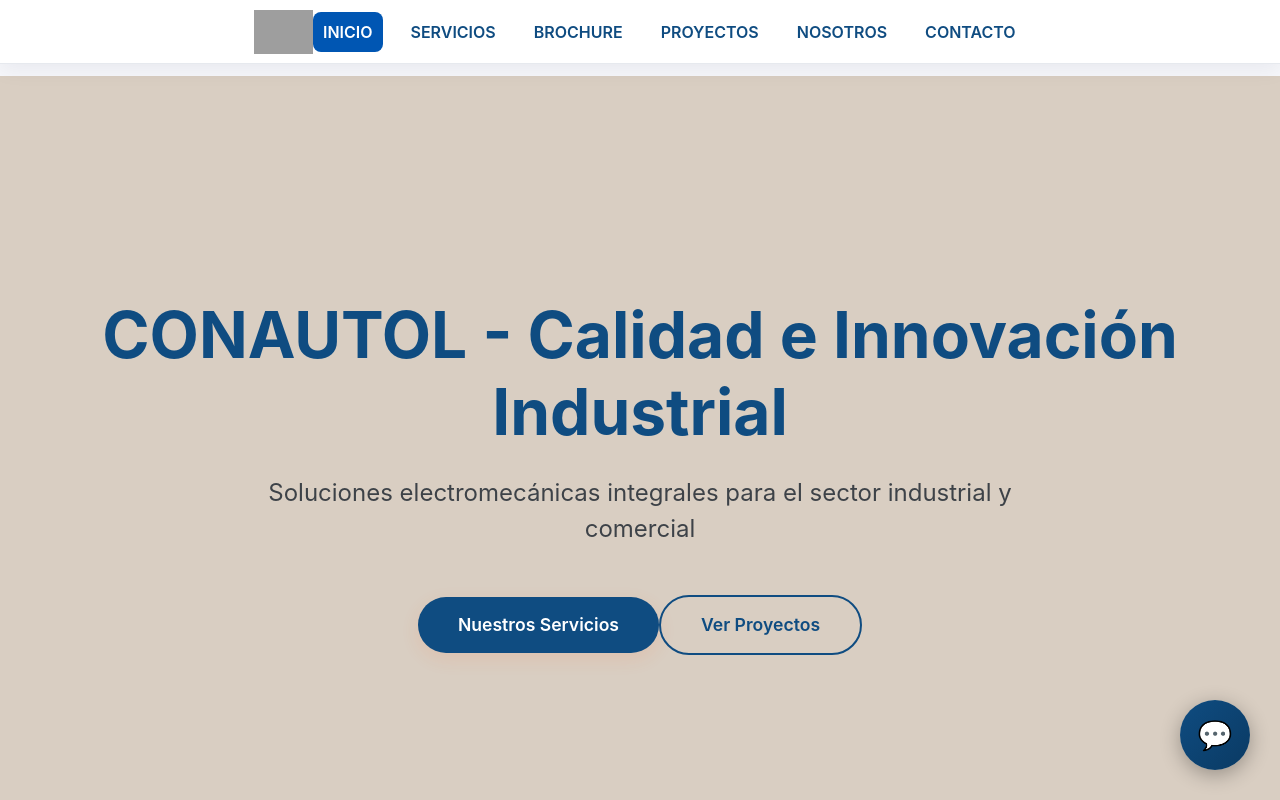
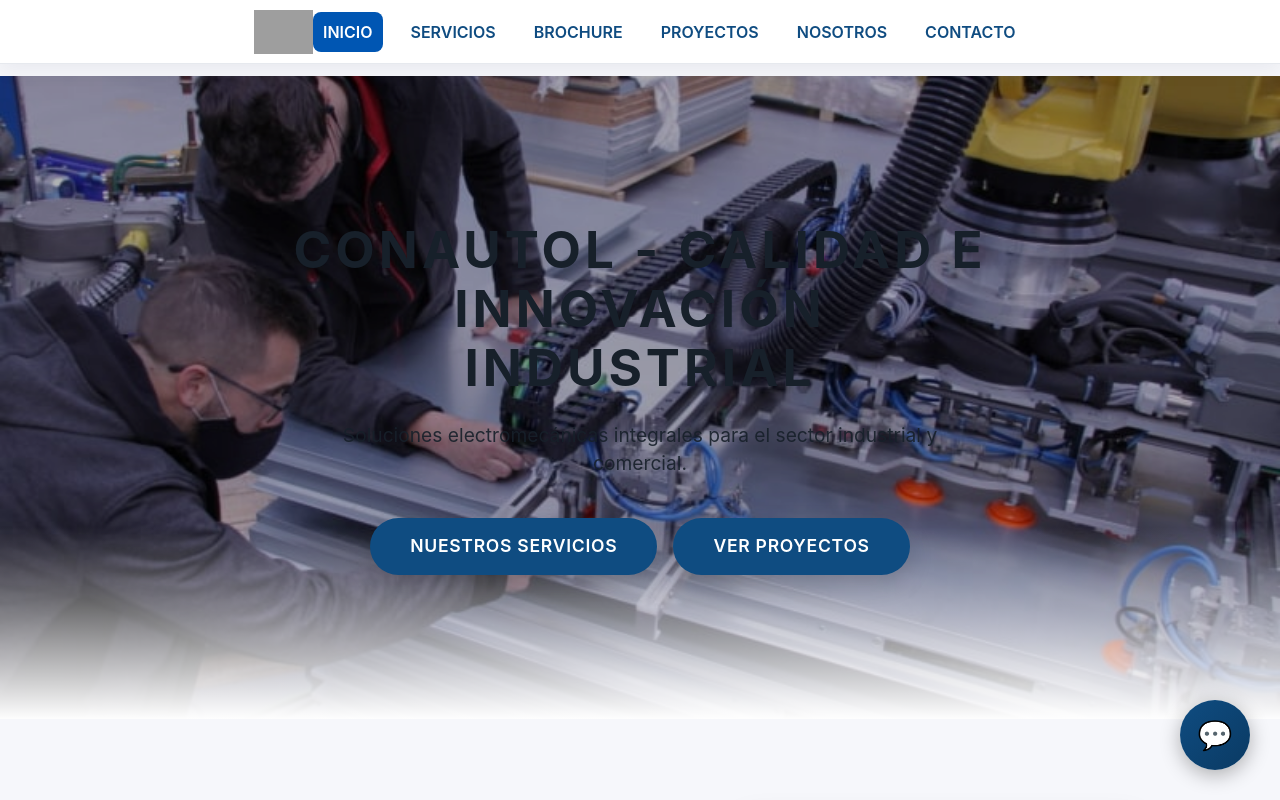
Before and after one commit to juliandiaz09/Frontend_CONAUTOL, an Angular app: page /inicio in a window 1280 px wide. Shown: the top 800 px of the page. Built offline with nearby package versions, Linux system fonts and the light colour scheme; no server answers; grey boxes are pictures that could not be loaded.

Commit message:
Mejoras en la sección de inicio, falta pequeñas cosas con respecto a letra degradado

```diff
--- a/src/app/paginas/inicio/inicio.component.css
+++ b/src/app/paginas/inicio/inicio.component.css
@@ -9,7 +9,7 @@
   --color-border-futuristic: var(--color-muted);
 }
 
-/* Asegurar que todo el componente use el tema oscuro */
+/* Asegurar que todo el componente use el tema */
 :host {
   display: block;
   background-color: var(--color-bg-dark);
@@ -23,8 +23,8 @@
 
 body {
   font-family: 'Inter', sans-serif; /* Modern font */
-  color: var(--color-text-light); /* Ensure body text is light */
-  background-color: var(--color-bg-dark); /* Ensure body background is dark */
+  color: var(--color-text-light);
+  background-color: var(--color-bg-dark);
 }
 
 .inicio-container {
@@ -44,7 +44,9 @@
   padding: 0 20px;
 }
 
-h1, h2, h3 {
+h1,
+h2,
+h3 {
   color: var(--color-text-light);
   font-weight: 700;
 }
@@ -68,99 +70,243 @@
 
 /* Keyframe Animations */
 @keyframes fadeIn {
-  from { opacity: 0; transform: translateY(20px); }
-  to { opacity: 1; transform: translateY(0); }
+  from {
+    opacity: 0;
+    transform: translateY(20px);
+  }
+  to {
+    opacity: 1;
+    transform: translateY(0);
+  }
 }
 
 @keyframes slideInLeft {
-  from { opacity: 0; transform: translateX(-50px); }
-  to { opacity: 1; transform: translateX(0); }
+  from {
+    opacity: 0;
+    transform: translateX(-50px);
+  }
+  to {
+    opacity: 1;
+    transform: translateX(0);
+  }
 }
 
 @keyframes slideInRight {
-  from { opacity: 0; transform: translateX(50px); }
-  to { opacity: 1; transform: translateX(0); }
+  from {
+    opacity: 0;
+    transform: translateX(50px);
+  }
+  to {
+    opacity: 1;
+    transform: translateX(0);
+  }
 }
 
 @keyframes pulse {
-  0% { transform: scale(1); }
-  50% { transform: scale(1.05); }
-  100% { transform: scale(1); }
+  0% {
+    transform: scale(1);
+  }
+  50% {
+    transform: scale(1.05);
+  }
+  100% {
+    transform: scale(1);
+  }
 }
 
-/* Hero Section */
+/* ===========================
+   BOTONES BASE (INICIO)
+   =========================== */
+
+.btn-primary,
+.btn-secondary {
+  display: inline-flex;
+  align-items: center;
+  justify-content: center;
+  gap: 0.4rem;
+  padding: 0.9rem 2.4rem;
+  border-radius: 999px;
+  font-size: 1rem;
+  font-weight: 600;
+  letter-spacing: 0.04em;
+  text-transform: uppercase;
+  border: none;
+  cursor: pointer;
+  transition: transform 0.2s ease, box-shadow 0.25s ease,
+    background-color 0.25s ease, color 0.25s ease, border-color 0.25s ease;
+}
+
+/* Primario: relleno */
+.btn-primary {
+  background: var(--color-primary-futuristic);
+  color: var(--color-surface);
+  box-shadow: 0 10px 25px rgba(0, 0, 0, 0.15);
+}
+
+.btn-primary:hover {
+  transform: translateY(-2px);
+  box-shadow: 0 16px 40px rgba(0, 0, 0, 0.25);
+  background: var(--color-accent-futuristic);
+}
+
+/* Secundario base (para otras secciones si lo usas solo) */
+.btn-secondary {
+  background: transparent;
+  color: var(--color-primary-futuristic);
+  border: 2px solid var(--color-primary-futuristic);
+}
+
+.btn-secondary:hover {
+  background: var(--color-primary-futuristic);
+  color: var(--color-bg-dark);
+  transform: translateY(-2px);
+  box-shadow: 0 12px 30px rgba(0, 0, 0, 0.25);
+}
+
+/* ===========================
+   HERO SECTION CON IMAGEN
+   =========================== */
+
 .hero-section {
-  height: 100vh;
+  position: relative;
+  min-height: 80vh;
+  display: flex;
+  align-items: center;
+  overflow: hidden;
+  background-color: var(--color-bg-dark); /* fallback */
+}
+
+/* Fondo de imagen */
+.hero-bg {
+  position: absolute;
+  inset: 0;
+  background-size: cover;
+  background-position: center;
+  background-repeat: no-repeat;
+  z-index: 0;
+}
+
+/* Capa oscura encima de la imagen */
+.hero-overlay {
+  position: absolute;
+  inset: 0;
+  background: rgba(0, 0, 0, 0.3); /* bien oscura */
+  z-index: 1;
+  pointer-events: none; /* no bloquea clics en botones */
+}
+
+/* Degradado inferior hacia la siguiente sección */
+.hero-bottom-gradient {
+  position: absolute;
+  left: 0;
+  right: 0;
+  bottom: -1px;
+  height: 30%;
+  background: linear-gradient(
+    to bottom,
+    transparent,
+    var(--color-card-bg)
+  );
+  z-index: 2;
+}
+
+/* Contenido sobre las capas */
+.hero-inner {
+  position: relative;
+  z-index: 3;
+  padding: 4rem 0;
   display: flex;
   align-items: center;
   justify-content: center;
-  text-align: center;
-  position: relative;
-  overflow: hidden;
-  background-color: hwb(31 76% 15%);
 }
 
 .hero-content {
-  position: relative;
-  z-index: 1;
+  max-width: 720px;
+  text-align: center;
   animation: fadeIn 1s ease-out;
 }
 
 .hero-content h1 {
-  font-size: 4rem;
+  font-size: clamp(2.4rem, 4vw, 3.4rem);
   margin-bottom: 1.5rem;
-  line-height: 1.2;
-  color: var(--color-primary);
+  line-height: 1.15;
+  color: #ffffff;
+  letter-spacing: 0.08em;
+  text-transform: uppercase;
 }
 
 .hero-content p {
-  font-size: 1.5rem;
-  margin-bottom: 3rem;
-  max-width: 800px;
+  font-size: 1.2rem;
+  margin-bottom: 2.5rem;
+  max-width: 640px;
   margin-left: auto;
   margin-right: auto;
-  opacity: 0.8;
+  opacity: 0.9;
+  color: #f7f7f7;
 }
 
+.hero-buttons {
+  display: inline-flex;
+  gap: 1rem;
+  flex-wrap: wrap;
+  justify-content: center;
+}
+
+/* Botones del hero: mismos colores ambos */
 .hero-buttons .btn-primary,
 .hero-buttons .btn-secondary {
   padding: 15px 40px;
   border-radius: 50px;
   font-size: 1.1rem;
   font-weight: 600;
-  transition: all 0.3s ease;
   animation: fadeIn 1s ease-out 0.5s backwards;
+  background: var(--color-primary-futuristic);
+  color: var(--color-surface);
+  border: none;
+  box-shadow: 0 10px 25px rgba(0, 0, 0, 0.15);
 }
 
-.hero-buttons .btn-primary {
-  background: var(--color-primary-futuristic);
-  color: var(--color-surface); /* button text white for primary background */
-  border: none;
+.hero-buttons .btn-primary:hover,
+.hero-buttons .btn-secondary:hover {
+  background: var(--color-accent-futuristic);
+  color: var(--color-surface);
+  transform: translateY(-3px);
+  box-shadow: 0 12px 32px rgba(0, 0, 0, 0.25);
 }
 
-.hero-buttons .btn-primary:hover {
-  background: var(--color-accent-futuristic);
-  transform: translateY(-3px);
-  box-shadow: 0 8px 20px rgba(0, 200, 220, 0.3);
-}
+/* En pantallas chicas, apilamos los botones */
+@media (max-width: 768px) {
+  .hero-section {
+    padding: 90px 0 60px;
+    min-height: auto;
+  }
 
-.hero-buttons .btn-secondary {
-  background: transparent;
-  color: var(--color-primary);
-  border: 2px solid var(--color-primary-futuristic);
-}
+  .hero-content h1 {
+    font-size: 2.2rem;
+  }
 
-.hero-buttons .btn-secondary:hover {
-  background: var(--color-primary-futuristic);
-  color: var(--color-surface); /* button text white for primary hover background */
-  transform: translateY(-3px);
-  box-shadow: 0 8px 20px rgba(0, 200, 220, 0.3);
+  .hero-content p {
+    font-size: 1.05rem;
+  }
+
+  .hero-buttons {
+    width: 100%;
+    flex-direction: column;
+  }
+
+  .hero-buttons .btn-primary,
+  .hero-buttons .btn-secondary {
+    width: 100%;
+    max-width: 320px;
+    margin-left: auto;
+    margin-right: auto;
+  }
 }
 
 /* About Preview Section */
 .about-preview-section {
-  background-color: var(--color-card-bg); /* Use dark card background */
-  color: var(--color-text-light); /* Ensure text is light */
+  background-color: var(--color-card-bg);
+  color: var(--color-text-light);
 }
 
 .about-content {
@@ -202,7 +348,7 @@
   max-width: 100%;
   height: auto;
   border-radius: 12px;
-  box-shadow: 0 10px 30px rgba(0, 0, 0, 0.3);
+  box-shadow: 0 10px 30px rgba(0, 0, 0, 0.15);
   transition: transform 0.3s ease;
 }
 
@@ -212,8 +358,8 @@
 
 /* Servicios Section */
 .servicios-section {
-  background-color: var(--color-bg-dark); /* Ensure dark background */
-  color: var(--color-text-light); /* Ensure text is light */
+  background-color: var(--color-bg-dark);
+  color: var(--color-text-light);
 }
 
 .servicios-grid {
@@ -223,7 +369,7 @@
   scroll-behavior: smooth;
   scrollbar-width: none;
   -ms-overflow-style: none;
-  padding: 20px 0; /* Add padding similar to proyectos-carrusel */
+  padding: 20px 0;
 }
 
 .servicios-grid::-webkit-scrollbar {
@@ -231,7 +377,7 @@
 }
 
 .servicio-card {
-  background: var(--color-card-bg); /* Use dark card background */
+  background: var(--color-card-bg);
   padding: 2.5rem;
   border-radius: 15px;
   text-align: center;
@@ -242,7 +388,7 @@
 
 .servicio-card:hover {
   transform: translateY(-10px) scale(1.02);
-  box-shadow: 0 15px 40px rgba(0, 0, 0, 0.4);
+  box-shadow: 0 15px 40px rgba(0, 0, 0, 0.35);
   border-color: var(--color-primary-futuristic);
 }
 
@@ -271,15 +417,15 @@
 
 /* Proyectos Section */
 .proyectos-section {
-  background-color: var(--color-card-bg); /* Use dark card background */
-  color: var(--color-text-light); /* Ensure text is light */
+  background-color: var(--color-card-bg);
+  color: var(--color-text-light);
 }
 
 .carrusel-container {
   position: relative;
   max-width: 100%;
   margin: 0 auto;
-  padding: 0 60px; /* More space for arrows */
+  padding: 0 60px;
 }
 
 .proyectos-carrusel {
@@ -298,7 +444,7 @@
 
 .proyecto-card {
   min-width: 320px;
-  background: var(--color-bg-dark); /* Use dark background for project cards */
+  background: var(--color-bg-dark);
   border-radius: 15px;
   overflow: hidden;
   box-shadow: 0 8px 25px rgba(0, 0, 0, 0.2);
@@ -309,7 +455,7 @@
 
 .proyecto-card:hover {
   transform: translateY(-10px) scale(1.02);
-  box-shadow: 0 15px 40px rgba(0, 0, 0, 0.4);
+  box-shadow: 0 15px 40px rgba(0, 0, 0, 0.35);
   border-color: var(--color-accent-futuristic);
 }
 
@@ -356,7 +502,7 @@
   height: 50px;
   border-radius: 50%;
   background: var(--color-primary-futuristic);
-  color: var(--color-bg-dark); /* arrow button text dark for light background */
+  color: var(--color-bg-dark);
   border: none;
   box-shadow: 0 5px 15px rgba(0, 0, 0, 0.2);
   cursor: pointer;
@@ -396,8 +542,12 @@
 }
 
 @keyframes rotate {
-  from { transform: rotate(0deg); }
-  to { transform: rotate(360deg); }
+  from {
+    transform: rotate(0deg);
+  }
+  to {
+    transform: rotate(360deg);
+  }
 }
 
 .rotating {
@@ -406,8 +556,8 @@
 
 /* Testimonios Section */
 .testimonios-section {
-  background-color: var(--color-bg-dark); /* Ensure dark background */
-  color: var(--color-text-light); /* Ensure text is light */
+  background-color: var(--color-bg-dark);
+  color: var(--color-text-light);
 }
 
 .testimonios-grid {
@@ -417,7 +567,7 @@
 }
 
 .testimonio-card {
-  background: var(--color-card-bg); /* Use dark card background */
+  background: var(--color-card-bg);
   padding: 2.5rem;
   border-radius: 15px;
   box-shadow: 0 8px 25px rgba(0, 0, 0, 0.2);
@@ -427,7 +577,7 @@
 
 .testimonio-card:hover {
   transform: translateY(-10px) scale(1.02);
-  box-shadow: 0 15px 40px rgba(0, 0, 0, 0.4);
+  box-shadow: 0 15px 40px rgba(0, 0, 0, 0.35);
   border-color: var(--color-accent-futuristic);
 }
 
@@ -448,7 +598,7 @@
 /* CTA Section */
 .cta-section {
   background-color: var(--color-primary);
-  color: var(--color-surface); /* Ensure text is white against gradient */
+  color: var(--color-surface);
   padding: 100px 0;
   text-align: center;
 }
@@ -471,13 +621,15 @@
 
 .cta-section .btn-primary {
   background: var(--color-accent);
-  color: var(--color-surface); /* button text white for accent background */
+  color: var(--color-surface);
+  box-shadow: 0 10px 25px rgba(0, 0, 0, 0.35);
+  border: none;
 }
 
 .cta-section .btn-primary:hover {
-  background:#fdf4d9;
-  color: var(--color-surface);
-  box-shadow: 0 8px 20px rgba(255, 255, 255, 0.3);
+  background: #fdf4d9;
+  color: var(--color-primary);
+  box-shadow: 0 14px 35px rgba(0, 0, 0, 0.45);
 }
 
 /* Responsive Adjustments */
@@ -532,7 +684,8 @@
   .about-text h2 {
     text-align: center;
   }
-  .servicios-grid, .testimonios-grid {
+  .servicios-grid,
+  .testimonios-grid {
     grid-template-columns: 1fr;
   }
   .proyecto-card {
@@ -556,7 +709,9 @@
   h2 {
     font-size: 1.8rem;
   }
-  .servicio-card, .testimonio-card, .proyecto-card {
+  .servicio-card,
+  .testimonio-card,
+  .proyecto-card {
     padding: 1.5rem;
   }
   .servicio-card h3 {
@@ -598,7 +753,8 @@
   box-shadow: 0 8px 25px rgba(0, 0, 0, 0.4);
 }
 
-.chatbot-icon, .close-icon {
+.chatbot-icon,
+.close-icon {
   font-size: 28px;
   transition: all 0.3s ease;
   position: absolute;
@@ -676,26 +832,27 @@
     height: 60px;
   }
 
-  .chatbot-icon, .close-icon {
+  .chatbot-icon,
+  .close-icon {
     font-size: 24px;
   }
 }
 
 /* Animación de pulso para el botón cuando hay mensajes nuevos */
-@keyframes pulse {
+@keyframes pulse-chatbot {
   0% {
-    box-shadow: 0 0 0 0 rgba(var(--color-accent), 0.7);
+    box-shadow: 0 0 0 0 rgba(255, 193, 7, 0.7);
   }
   70% {
-    box-shadow: 0 0 0 10px rgba(var(--color-accent), 0);
+    box-shadow: 0 0 0 10px rgba(255, 193, 7, 0);
   }
   100% {
-    box-shadow: 0 0 0 0 rgba(var(--color-accent), 0);
+    box-shadow: 0 0 0 0 rgba(255, 193, 7, 0);
   }
 }
 
 #chatbot-toggle.has-notification {
-  animation: pulse 2s infinite;
+  animation: pulse-chatbot 2s infinite;
 }
 
 .about-preview-section,
@@ -713,18 +870,6 @@
 .about-text p,
 .servicios-section h2,
 .proyectos-section h2,
-.testimonios-section h2,{
+.testimonios-section {
   color: var(--color-text-light) !important;
 }
-
-/* Botones específicos para el tema oscuro */
-.hero-buttons .btn-secondary {
-  background: transparent;
-  color: var(--color-primary-futuristic) !important;
-  border: 2px solid var(--color-primary-futuristic) !important;
-}
-
-.hero-buttons .btn-secondary:hover {
-  background: var(--color-primary-futuristic) !important;
-  color: var(--color-bg-dark) !important;
-}
--- a/src/app/paginas/inicio/inicio.component.html
+++ b/src/app/paginas/inicio/inicio.component.html
@@ -1,12 +1,27 @@
 <div class="inicio-container">
   <!-- Hero Section -->
   <section class="hero-section">
-    <div class="hero-background"></div> <!-- For potential background animations -->
+    <!-- Fondo con imagen -->
+    <div
+      class="hero-bg"
+      role="img"
+      aria-label="Soluciones integrales electromecánicas CONAUTOL"
+      style="background-image: url('assets/images/soluciones-integrales-eds.jpg');"
+    ></div>
+
+    <!-- Capa oscura encima de la imagen -->
+    <div class="hero-overlay"></div>
+
+    <!-- Degradado inferior para conectar con la siguiente sección -->
+    <div class="hero-bottom-gradient"></div>
+
+    <div class="container">
+      <div class="hero-inner">
         <div class="hero-content">
           <h1>CONAUTOL - Calidad e Innovación Industrial</h1>
           <p>
             Soluciones electromecánicas integrales para el sector industrial y
-        comercial
+            comercial.
           </p>
           <div class="hero-buttons">
             <button class="btn-primary" (click)="navegarAServicios()">
@@ -15,6 +30,8 @@
             <button class="btn-secondary" (click)="navegarAProyectos()">
               Ver Proyectos
             </button>
+          </div>
+        </div>
       </div>
     </div>
   </section>
@@ -36,7 +53,10 @@
           </button>
         </div>
         <div class="about-image">
-          <img src="assets/about-placeholder.jpg" alt="Acerca de CONAUTOL" />
+          <img
+            src="assets/about-placeholder.jpg"
+            alt="Acerca de CONAUTOL"
+          />
         </div>
       </div>
     </div>
@@ -80,7 +100,6 @@
     </div>
   </section>
 
-
   <!-- Proyectos -->
   <section class="proyectos-section">
     <div class="container">
@@ -97,7 +116,10 @@
             (click)="verDetalleProyecto(proyecto.id)"
           >
             <div class="imagen-container">
-              <img [src]="proyecto.imagenUrl" [alt]="proyecto.nombre" />
+              <img
+                [src]="proyecto.imagenUrl"
+                [alt]="proyecto.nombre"
+              />
             </div>
             <div class="proyecto-info">
               <h3>{{ proyecto.nombre }}</h3>
@@ -160,7 +182,7 @@
   </section>
 </div>
 
-<!-- AGREGAR ESTO AL FINAL DEL BODY -->
+<!-- Botón del chatbot -->
 <button id="chatbot-toggle" class="chatbot-toggle-hidden">
   <span class="chatbot-icon">💬</span>
   <span class="close-icon">✕</span>
--- a/src/app/paginas/inicio/inicio.component.ts
+++ b/src/app/paginas/inicio/inicio.component.ts
@@ -1,12 +1,12 @@
 import { Component, OnInit, ViewChild, ElementRef, CUSTOM_ELEMENTS_SCHEMA } from '@angular/core';
-import { Router } from '@angular/router';
+import { Router, RouterModule  } from '@angular/router';
 import { CommonModule } from '@angular/common';
 import { ApiService } from '../../core/services/api.service';
 
 @Component({
   selector: 'app-inicio',
   standalone: true,
-  imports: [CommonModule],
+  imports: [CommonModule, RouterModule], // 👈 AÑADIR RouterModule AQUÍ
   templateUrl: './inicio.component.html',
   styleUrls: ['./inicio.component.css'],
   schemas: [CUSTOM_ELEMENTS_SCHEMA], // 👈 para <iconify-icon>
--- a/src/app/paginas/nosotros/nosotros.component.ts
+++ b/src/app/paginas/nosotros/nosotros.component.ts
@@ -1,10 +1,12 @@
 import { Component } from '@angular/core';
 import { CommonModule } from '@angular/common';
+import {RouterModule } from '@angular/router'; // 👈 AÑADIR RouterModule
+
 
 @Component({
   selector: 'app-nosotros',
   standalone: true,
-  imports: [CommonModule],
+  imports: [CommonModule,RouterModule],
   templateUrl: './nosotros.component.html',
   styleUrls: ['./nosotros.component.css'],
 })
```
Also changed, not shown: src/assets/images/soluciones-integrales-eds.jpg (added). Lines whose indentation alone changed are shown as unchanged.
